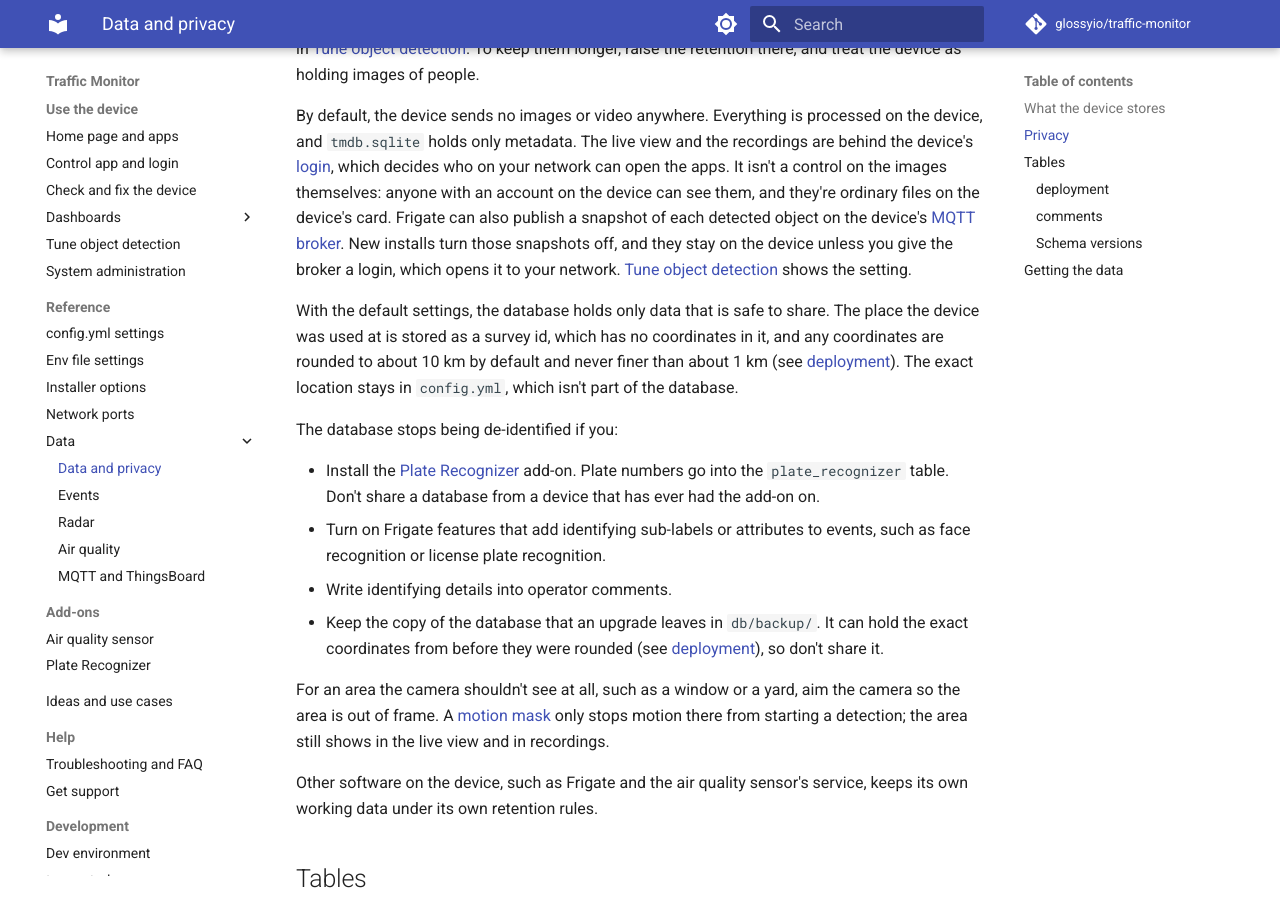
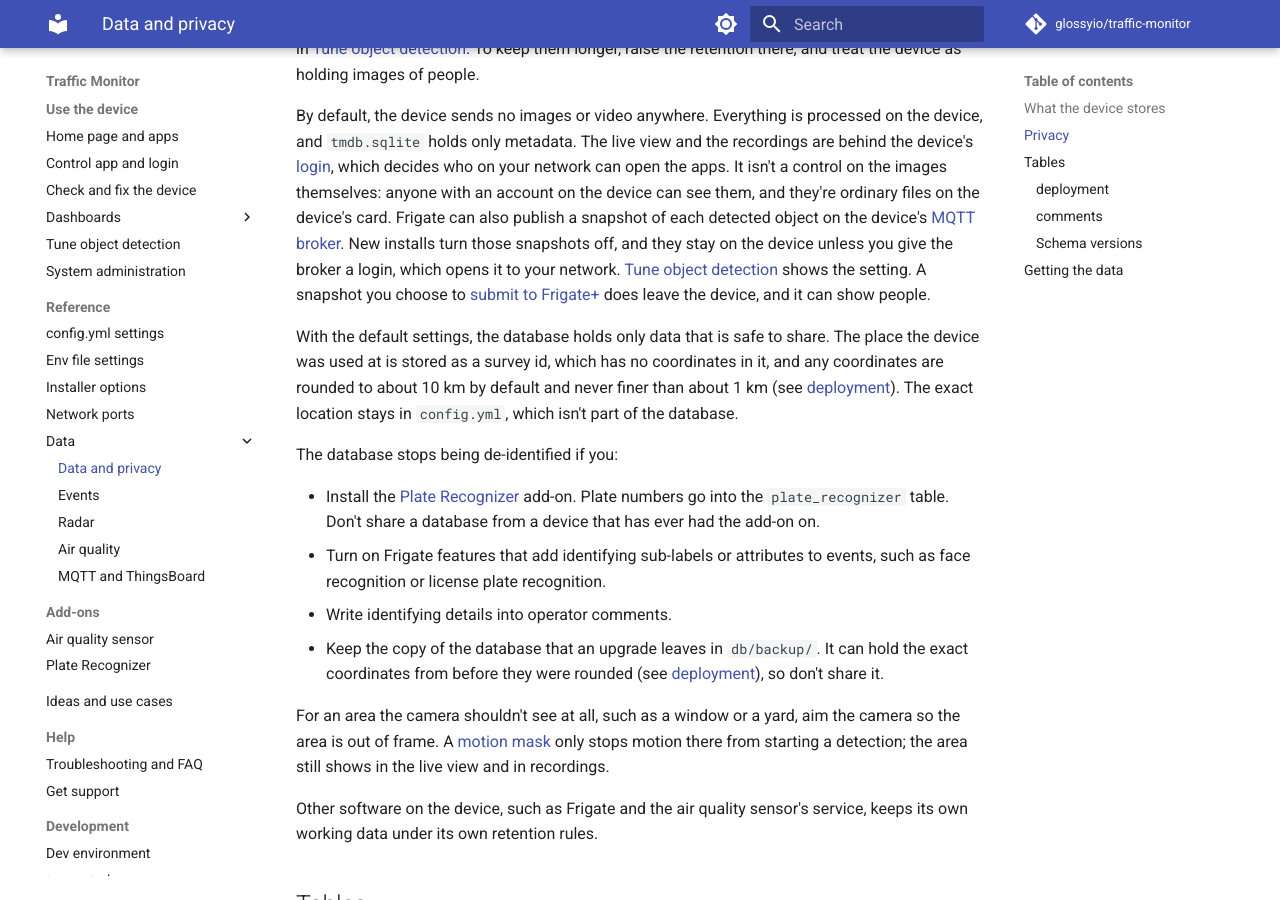
Before and after one commit to glossyio/traffic-monitor, an MkDocs documentation site: the page built from docs/data-and-payloads/data-overview.md, in a window 1280 px wide and 900 px high, scrolled down 893 px. Built offline with MkDocs 1.6.1 and Material for MkDocs 9.7.7, drawn with Linux system fonts in a browser that asks for light colours; comment, search, counter and statistics services are not loaded; the version menu is left out.

Commit message:
Say on the privacy page that a snapshot submitted to Frigate+ leaves the device
Assisted-by: Claude Code 2.1.318 (CLI)
AI-Model: Claude Opus 5.5 (claude-opus-5-5)
AI-Effort: high
AI-Role: drafted

```diff
--- a/docs/data-and-payloads/data-overview.md
+++ b/docs/data-and-payloads/data-overview.md
@@ -20,7 +20,7 @@ We believe in [open data](https://en.wikipedia.org/wiki/Open_data): anonymized d
 
 Images do exist on the device, briefly. Frigate keeps snapshots and short clips for about an hour so you can check what it detected. To keep none, turn off recordings and snapshots as described in [Tune object detection](../configuration/frigate-config.md#recordings-and-snapshots). To keep them longer, raise the retention there, and treat the device as holding images of people.
 
-By default, the device sends no images or video anywhere. Everything is processed on the device, and `tmdb.sqlite` holds only metadata. The live view and the recordings are behind the device's [login](../use/control-app.md), which decides who on your network can open the apps. It isn't a control on the images themselves: anyone with an account on the device can see them, and they're ordinary files on the device's card. Frigate can also publish a snapshot of each detected object on the device's [MQTT broker](integrations.md#mqtt). New installs turn those snapshots off, and they stay on the device unless you give the broker a login, which opens it to your network. [Tune object detection](../configuration/frigate-config.md#recordings-and-snapshots) shows the setting.
+By default, the device sends no images or video anywhere. Everything is processed on the device, and `tmdb.sqlite` holds only metadata. The live view and the recordings are behind the device's [login](../use/control-app.md), which decides who on your network can open the apps. It isn't a control on the images themselves: anyone with an account on the device can see them, and they're ordinary files on the device's card. Frigate can also publish a snapshot of each detected object on the device's [MQTT broker](integrations.md#mqtt). New installs turn those snapshots off, and they stay on the device unless you give the broker a login, which opens it to your network. [Tune object detection](../configuration/frigate-config.md#recordings-and-snapshots) shows the setting. A snapshot you choose to [submit to Frigate+](../configuration/frigate-config.md#submit-snapshots) does leave the device, and it can show people.
 
 With the default settings, the database holds only data that is safe to share. The place the device was used at is stored as a survey id, which has no coordinates in it, and any coordinates are rounded to about 10 km by default and never finer than about 1 km (see [deployment](#deployment)). The exact location stays in `config.yml`, which isn't part of the database.
 
```
